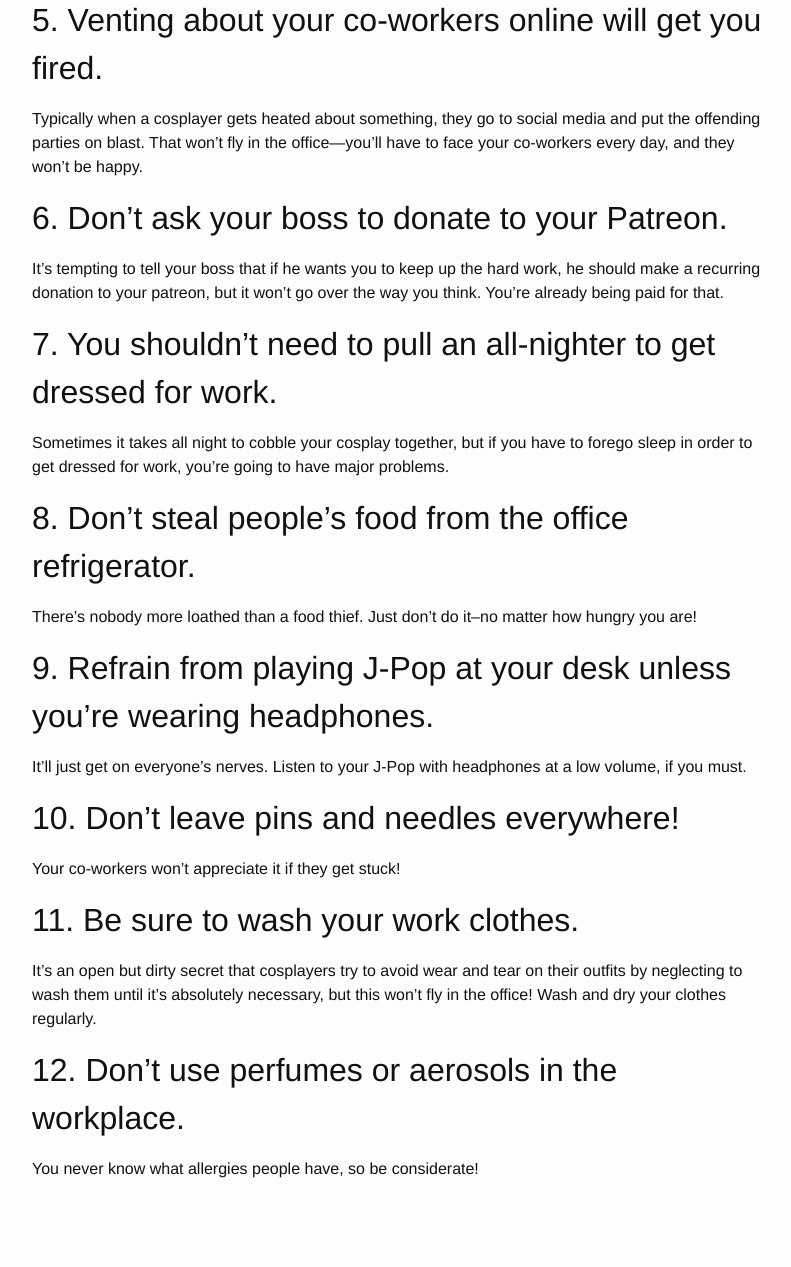
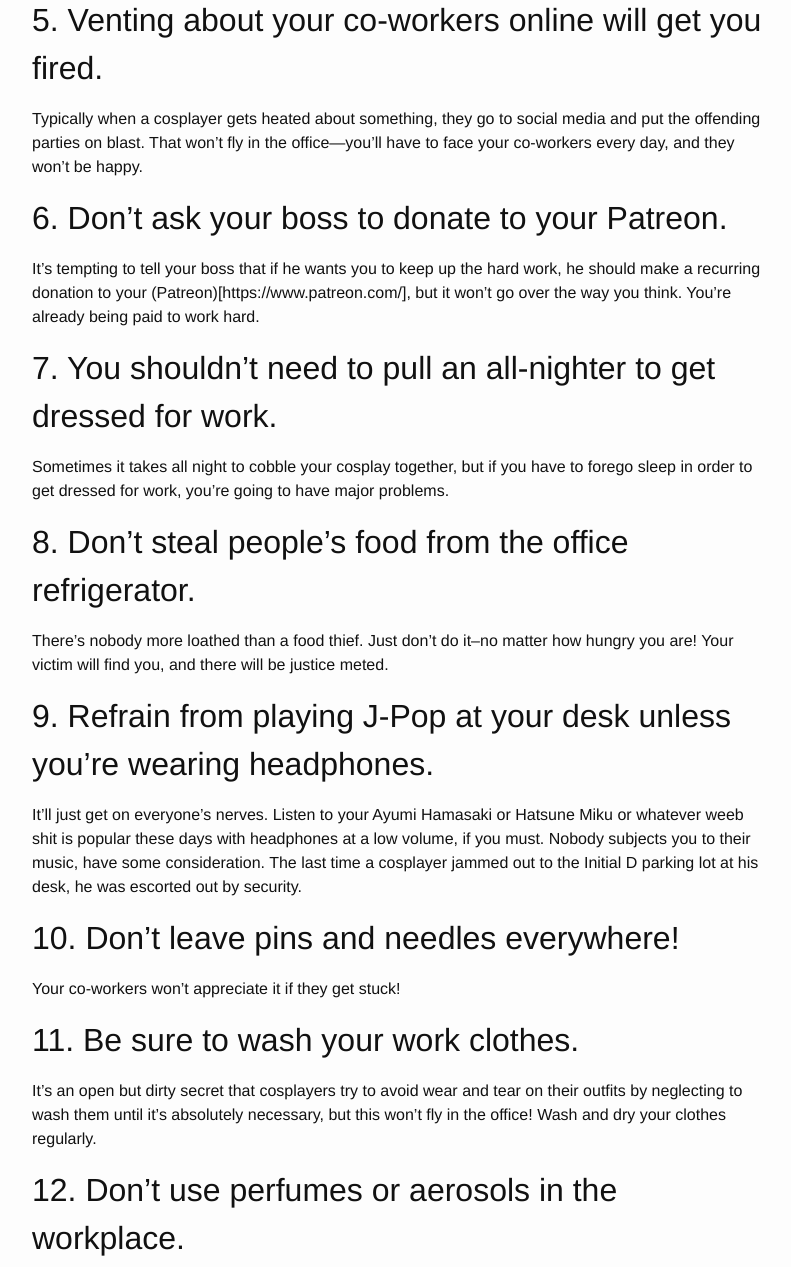
Before and after one commit to bwigfield/lovetruth, a Jekyll site: the page built from _posts/2017-11-11-12-tips-for-cosplayers.md, in a window 1280 px wide and 1400 px high, scrolled down 1739 px, cut to the strip 0-1267 px from the top of the window. Shown: the whole strip, without its empty margins (238-1029 px from the left). Built offline with Jekyll 4.4.1, drawn with Linux system fonts in a browser that asks for light colours; a script that is not in the unit is left out.

Commit message:
Update 2017-11-11-12-tips-for-cosplayers.md

```diff
--- a/_posts/2017-11-11-12-tips-for-cosplayers.md
+++ b/_posts/2017-11-11-12-tips-for-cosplayers.md
@@ -28,18 +28,20 @@ When you win the cosplay contest, it’s important to thank your loyal fans who
 Typically when a cosplayer gets heated about something, they go to social media and put the offending parties on blast.  That won’t fly in the office—you’ll have to face your co-workers every day, and they won’t be happy.
 
 ## 6. Don’t ask your boss to donate to your Patreon.
-It’s tempting to tell your boss that if he wants you to keep up the hard work, he should make a recurring donation to your patreon, but it won’t go over the way you think.  You’re already being paid for that.
+It’s tempting to tell your boss that if he wants you to keep up the hard work, he should make a recurring donation to your (Patreon)[https://www.patreon.com/], but it won’t go over the way you think.  You’re already being paid to work hard.
+
+<script src="//z-na.amazon-adsystem.com/widgets/onejs?MarketPlace=US&adInstanceId=68f6d0a7-9454-4f98-b4a2-5160e2413775"></script>
 
 ## 7. You shouldn’t need to pull an all-nighter to get dressed for work.
 Sometimes it takes all night to cobble your cosplay together, but if you have to forego sleep in order to get dressed for work, you’re going to have major problems.
 
 ## 8. Don’t steal people’s food from the office refrigerator.
 
-There’s nobody more loathed than a food thief.  Just don’t do it--no matter how hungry you are!
+There’s nobody more loathed than a food thief.  Just don’t do it--no matter how hungry you are!  Your victim will find you, and there will be justice meted.
 
 ## 9. Refrain from playing J-Pop at your desk unless you’re wearing headphones.
 
-It’ll just get on everyone’s nerves.  Listen to your J-Pop with headphones at a low volume, if you must.
+It’ll just get on everyone’s nerves.  Listen to your Ayumi Hamasaki or Hatsune Miku or whatever weeb shit is popular these days with headphones at a low volume, if you must.  Nobody subjects you to their music, have some consideration.  The last time a cosplayer jammed out to the Initial D parking lot at his desk, he was escorted out by security.
 
 ## 10. Don’t leave pins and needles everywhere!
 
```
